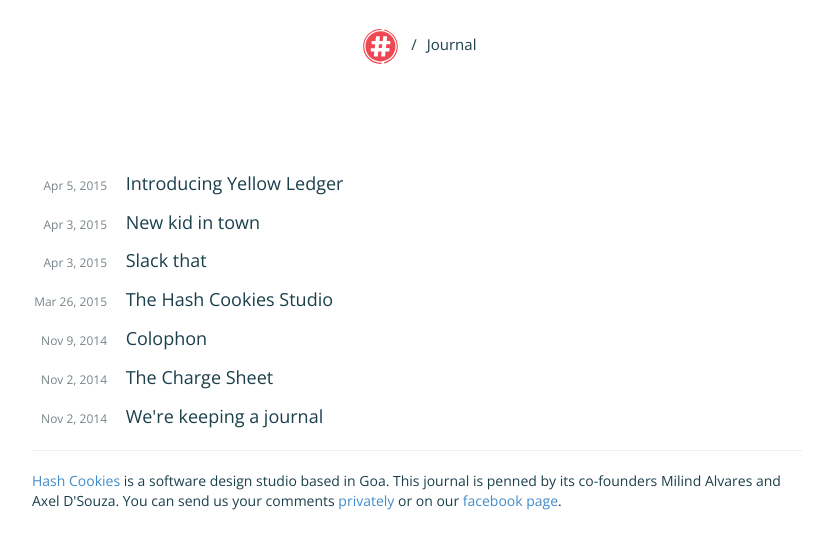
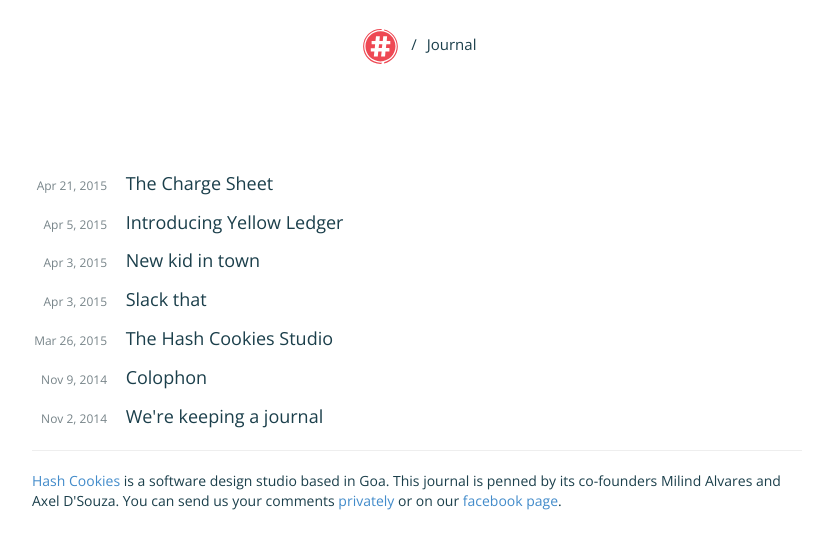
Before and after one commit to HashCookies/hashcookies.github.io, a Jekyll site: the page built from journal.html, in a window 1280 px wide. Shown: the top 549 px of the page, without its empty margins (223-1056 px from the left). Built offline with Jekyll 4.4.1, drawn with Linux system fonts in a browser that asks for light colours; nearby versions of some CDN libraries; comment, search, counter and statistics services are not loaded.

Commit message:
Editing date of new blog

```diff
--- a/_posts/2015-04-21-charge-sheet.markdown
+++ b/_posts/2015-04-21-charge-sheet.markdown
@@ -1,7 +1,7 @@
 ---
 layout: post
 title:  "The Charge Sheet"
-date:   2014-11-02 14:55:53
+date:   2015-04-21 14:55:53
 categories: hashcookies
 author: "Axel D'Souza"
 ---
```
Also changed, not shown: 1 other file.
